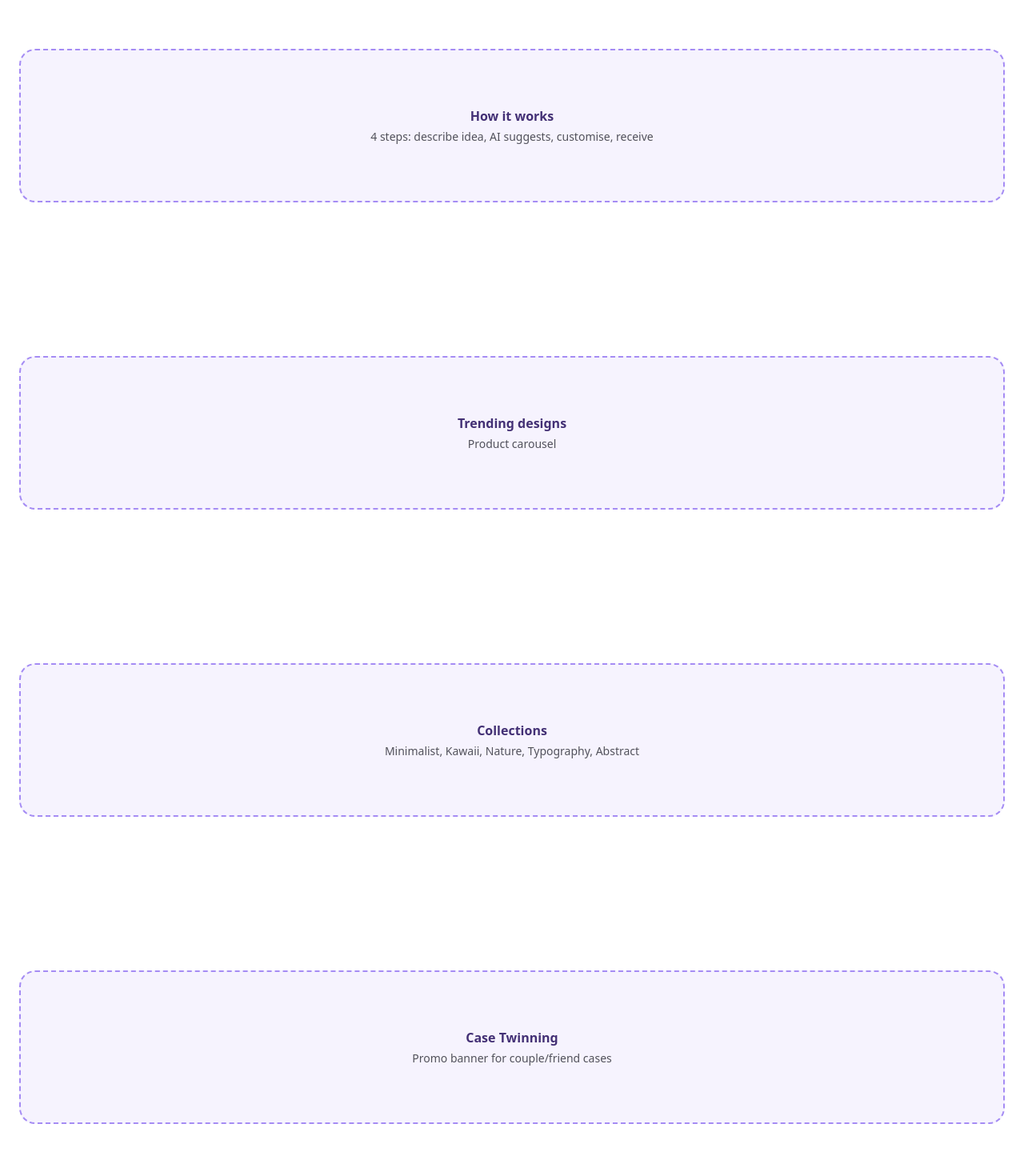
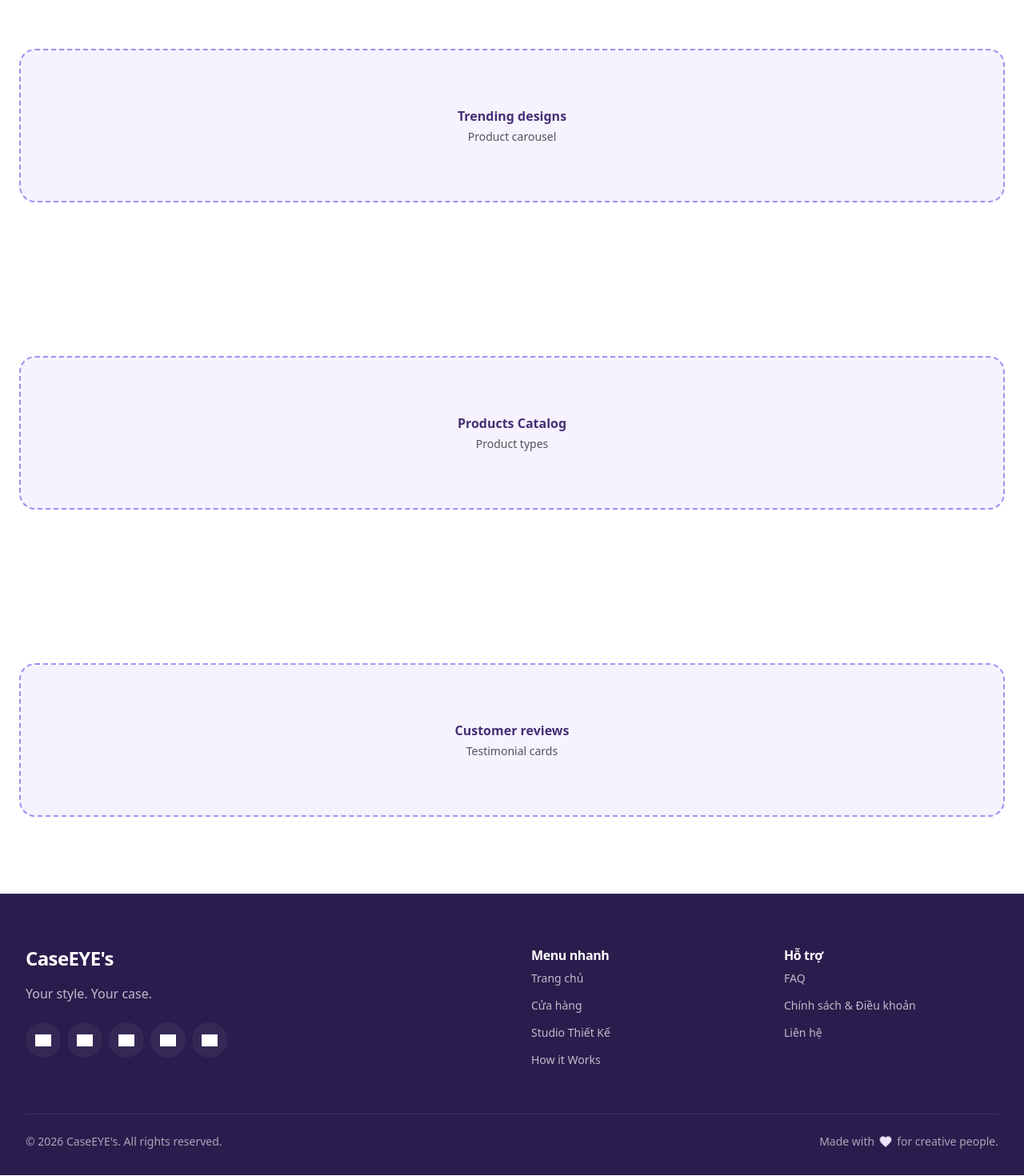
Before and after one commit to ANhat-EcoLaw-MIS/ECOMMERCE-WEB-CASEYEs, an Angular app: page / in a window 1280 px wide. Shown: the part 780-2250 px from the top of the page at 80% size. Built offline with nearby package versions, Linux system fonts and the light colour scheme; grey boxes are pictures that could not be loaded.

Commit message:
minor change

```diff
--- a/src/app/features/landing/landing.ts
+++ b/src/app/features/landing/landing.ts
@@ -12,10 +12,8 @@ import { Hero} from './section/hero/hero';
 export class Landing {
   /** Mockup sections. Replace each with a real component in `sections/<name>/`. */
   protected readonly sections = [
-    { label: 'How it works', hint: '4 steps: describe idea, AI suggests, customise, receive' },
     { label: 'Trending designs', hint: 'Product carousel' },
-    { label: 'Collections', hint: 'Minimalist, Kawaii, Nature, Typography, Abstract' },
-    { label: 'Case Twinning', hint: 'Promo banner for couple/friend cases' },
+    { label: 'Products Catalog', hint: 'Product types' },
     { label: 'Customer reviews', hint: 'Testimonial cards' },
   ];
 }
```
